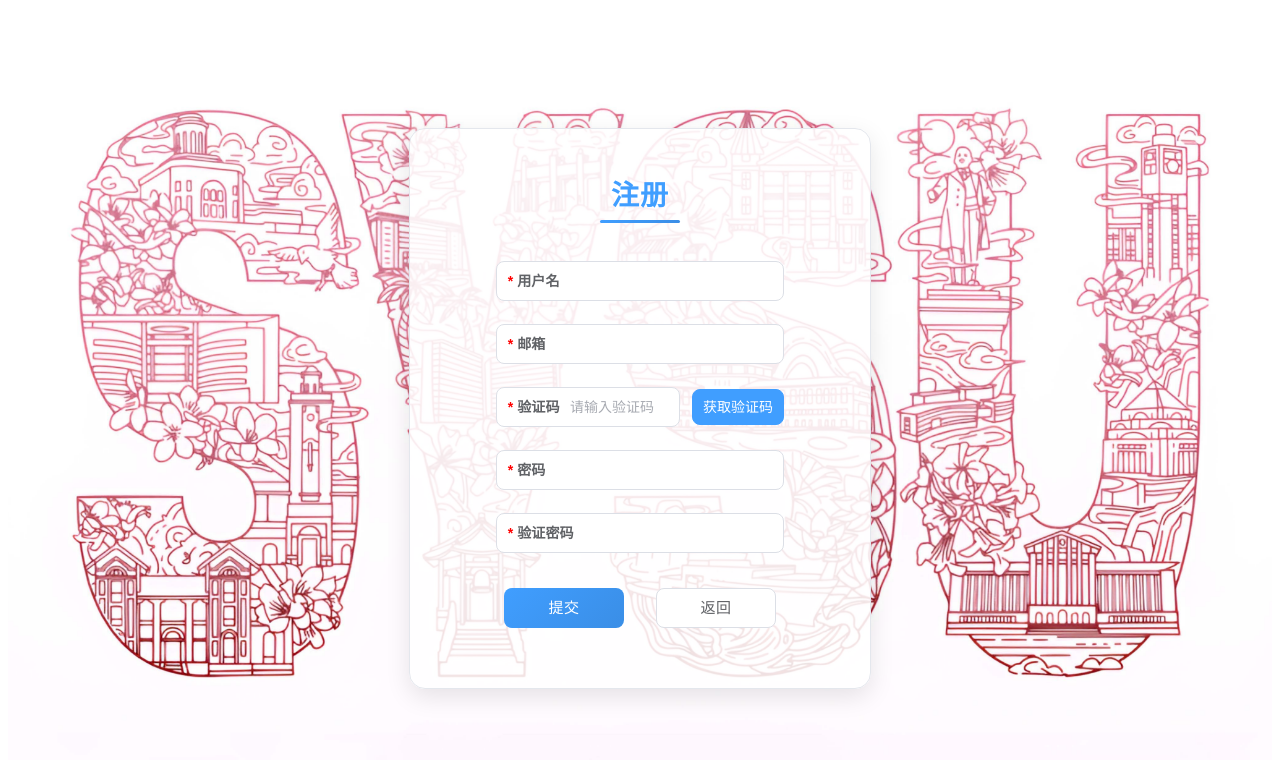
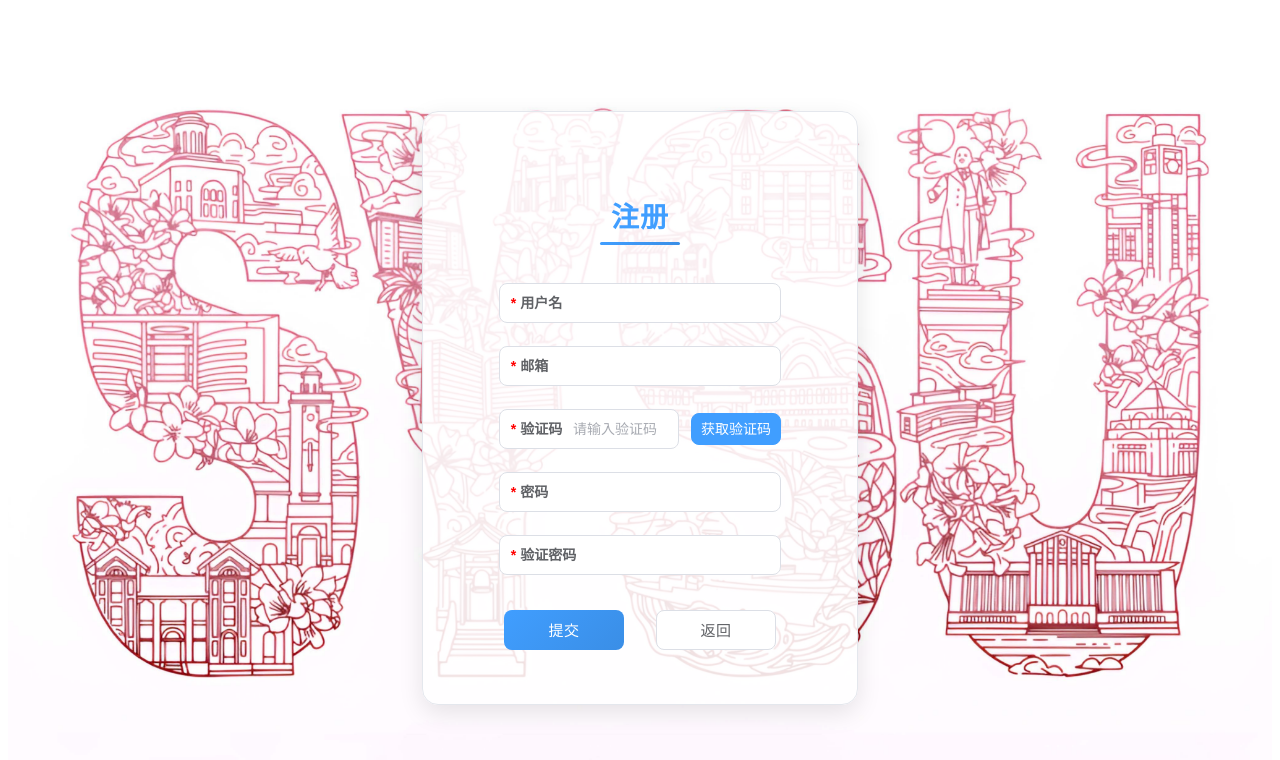
Before and after one commit to Cry-StalL/virtual-campus-tour-2.0-front, a Vue app: page /register in a window 1280 px wide. Shown: the top 760 px of the page. Built offline with nearby package versions, Linux system fonts and the light colour scheme; the HTML template or start-up script is replaced by a standard one.

Commit message:
再次优化注册登录侧边栏页面

```diff
--- a/src/components/Sidebar.vue
+++ b/src/components/Sidebar.vue
@@ -1,6 +1,8 @@
 <template>
   <div class="sidebar-content">
-    <h3 class="project-name">Virtual Campus Tour</h3>
+    <div style="height: 12vh;"></div>
+    <text class="project-name">Virtual Campus Tour</text>
+    <div style="height: 4vh;"></div>
 
     <div class="sidebar-menu">
       <!-- 地点跳转 -->
@@ -162,8 +164,6 @@
 .sidebar {
   position: absolute;
   top: 0;
-  left: -18%;
-  width: 18%;
   height: 100%;
 
   background-color: rgba(255, 255, 255, 0.5);
@@ -191,10 +191,12 @@
 /* 云游中珠 */
 .project-name {
   height: 10vh;
-  font-size: 1.5vw;
-  margin: 0;
-  margin-top: 12vh;
-  margin-bottom: 5vh;
+  width: 100%;
+
+  font-size: 1.4vw;
+  font-weight: bold;
+
+  white-space: nowrap;
 }
 
 .menu-section {
@@ -206,9 +208,11 @@
 
 .menu-button {
   border: 0;
-  width: 60%;
+  margin-left: 12%;
+  width: 80%;
   height: 80%;
   background-color: rgba(255, 255, 255, 0);
+
   color: black;
   display: flex;
 }
@@ -217,8 +221,8 @@
 }
 
 .menu-icon{
-  width: 2.5vh;
-  height: 2.5vh;
+  width: 1.3vw;
+  height: 1.3vw;
   margin: auto;
 
   align-items: center;
--- a/src/views/HomeView.vue
+++ b/src/views/HomeView.vue
@@ -538,8 +538,8 @@ body, html, #app {
 .sidebar {
   position: absolute;
   top: 0;
-  left: -250px;
-  width: 250px;
+  left: -16%;
+  width: 16%;
   height: 100%;
   background-color: rgba(255, 255, 255, 0.9);
   box-shadow: 2px 0 5px rgba(0, 0, 0, 0.1);
--- a/src/views/LoginView.vue
+++ b/src/views/LoginView.vue
@@ -209,12 +209,13 @@
   /* login那一块 */
   .box-card {
     margin: auto auto;
-    width: 30%;
+    width: 24vw;
+    /* height: 50vh; */
     transition: all 0.3s ease;
     border-radius: 15px;
     box-shadow: 0 5px 15px rgba(0, 0, 0, 0.1);
     background-color: rgba(255, 255, 255, 0.88); /* 半透明背景色 */
-    padding: 40px;
+    padding: 2vw;
     position: relative; /* 添加 position 属性 */
     z-index: 2; /* 确保卡片在伪元素之上 */
   }
@@ -228,7 +229,7 @@
   .login-from {
     /* background-color: #409EFF; */
     margin: auto auto;
-    width: 78%;
+    width: 90%;
     /* padding: 0 20px; */
   }
 
@@ -240,6 +241,7 @@
   :deep(.el-input__inner) {
     border-radius: 8px;
     height: 45px;
+    font-size: 1vw;
   }
 
   /* 移除多余的样式 */
--- a/src/views/RegisterView.vue
+++ b/src/views/RegisterView.vue
@@ -2,7 +2,7 @@
   <div>
     <div class="register">
       <el-card class="box-card">
-        <h2 style="margin-top: -2vh;">注册</h2>
+        <h2>注册</h2>
         <el-form
           :model="ruleForm"
           status-icon
@@ -38,7 +38,7 @@
               </template></el-input>
               <el-button
                 type="primary"
-                style="height: 36px; margin-top: 2px;"
+                style="height: 36px; height: 80%; margin: auto auto;"
                 :disabled="isCodeButtonDisabled"
                 @click="getCode"
               >
@@ -76,6 +76,7 @@
           >
           <el-button @click="goBack">返回</el-button>
         </div>
+        <div style="height: 10vh;"></div>
       </el-card>
     </div>
   </div>
@@ -372,7 +373,8 @@
   /* register那一块 */
   .box-card {
     margin: auto auto;
-    width: 30%;
+    width: 28%;
+    height: 64vh;
     padding: 40px;
     border-radius: 16px;
     box-shadow: 0 8px 24px rgba(0, 0, 0, 0.1);
@@ -413,7 +415,8 @@
   .register-form {
     margin: auto auto;
     /* padding: 0 20px; */
-    width: 85%;
+    width: 90%;
+    height: 80%;
     /* background-color: #3a8ee6; */
   }
 
@@ -467,6 +470,8 @@
   .code-input {
     display: flex;
     gap: 12px;
+    width: 100%;
+    height: 100%;
   }
 
   .code-input .el-input {
```
